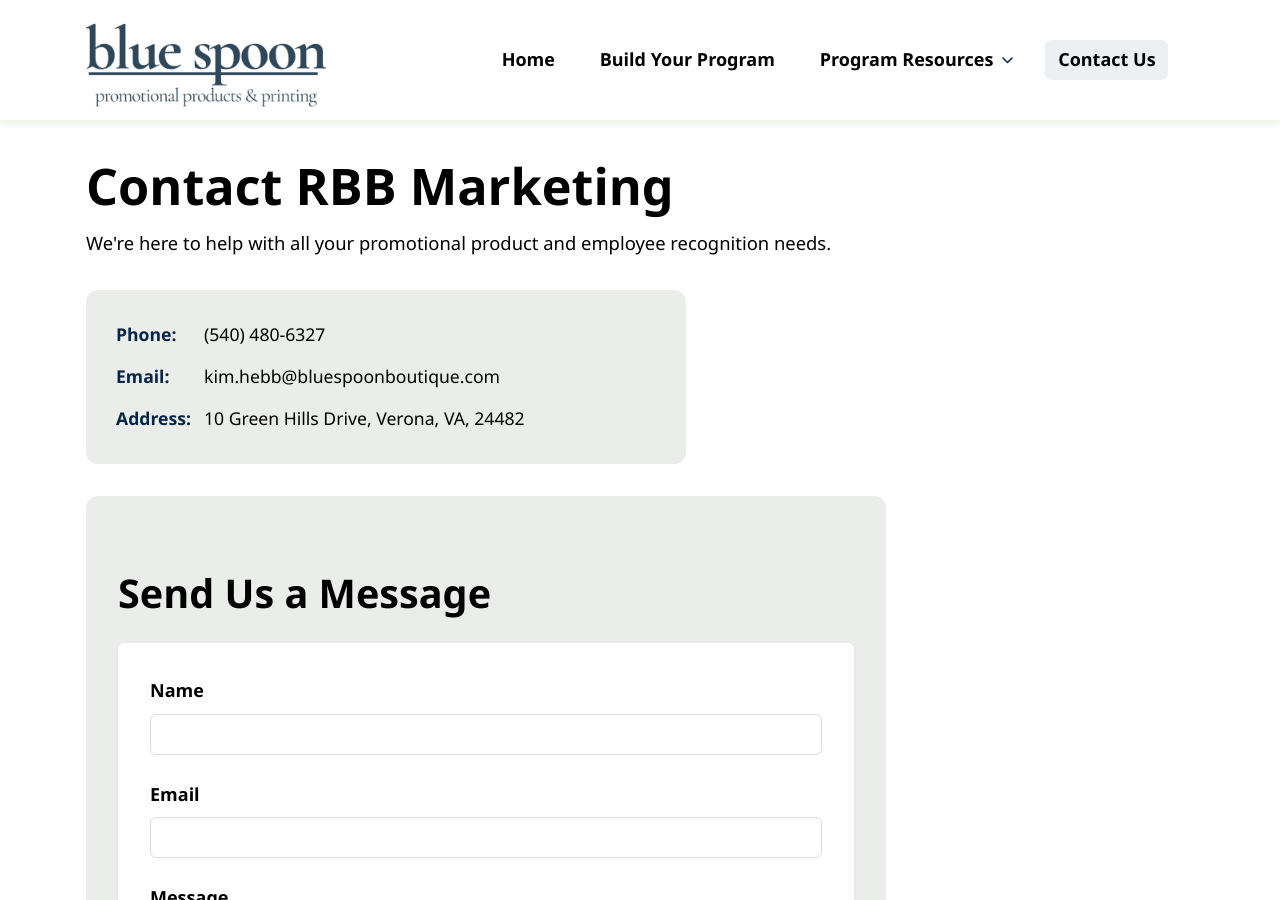
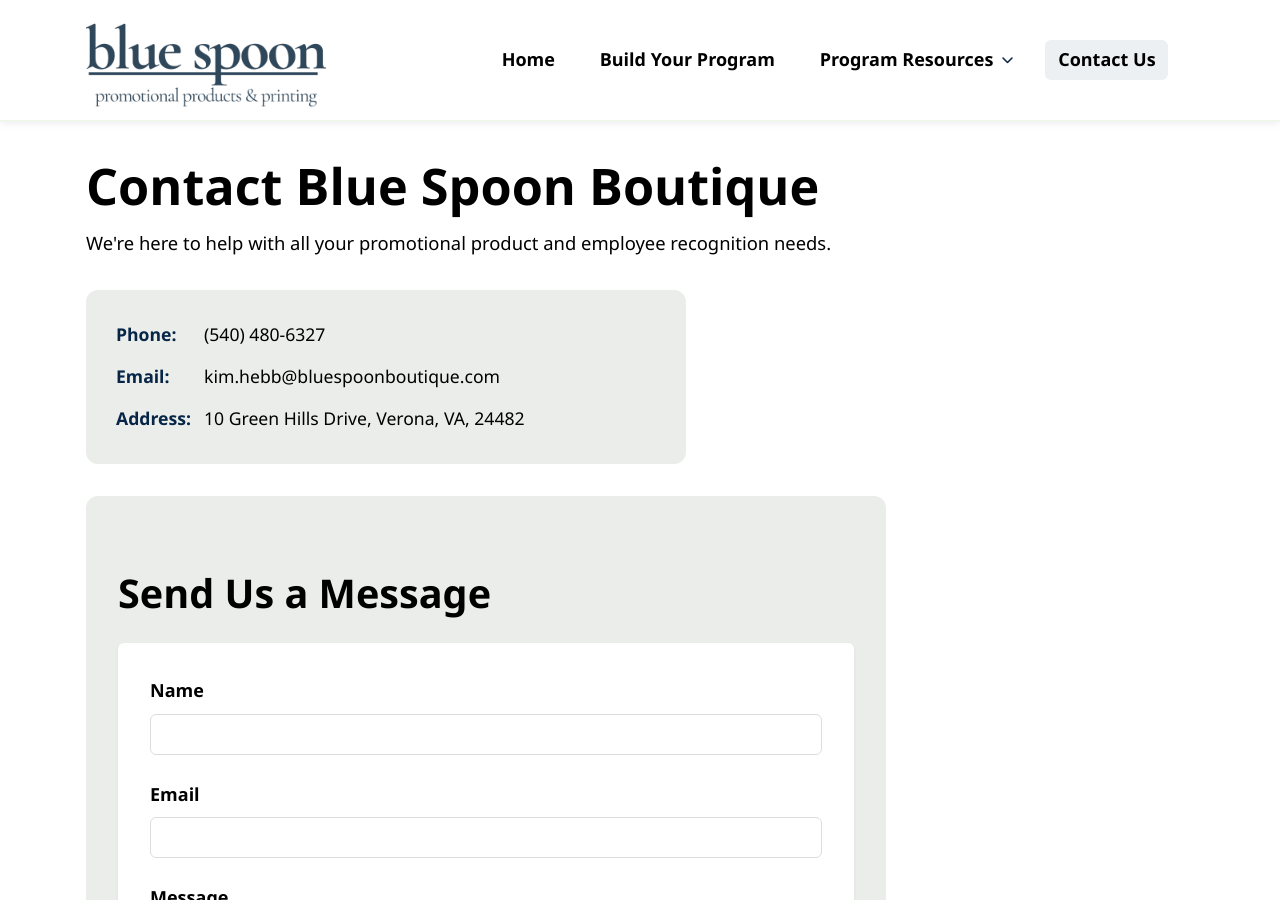
Before and after one commit to devbydesign/Bluespoon-recognition, a Jekyll site: the page contact.html, which Jekyll copies as it is, in a window 1280 px wide and 900 px high. Built offline with Jekyll 4.4.1, drawn with Linux system fonts in a browser that asks for light colours.

Commit message:
Update contact.html

```diff
--- a/contact.html
+++ b/contact.html
@@ -20,7 +20,7 @@
   <!-- Navigation will be inserted here automatically by navigation.js -->
 
   <main class="container">
-    <h1>Contact RBB Marketing</h1>
+    <h1>Contact Blue Spoon Boutique</h1>
 
     <p>We're here to help with all your promotional product and employee recognition needs.</p>
 
```
